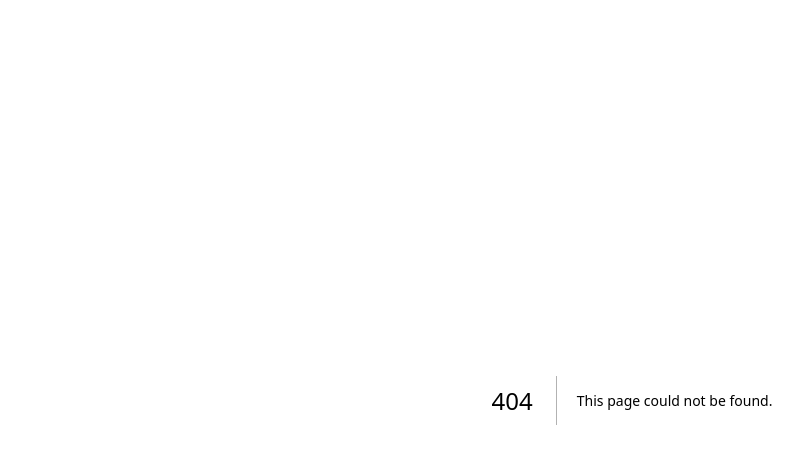
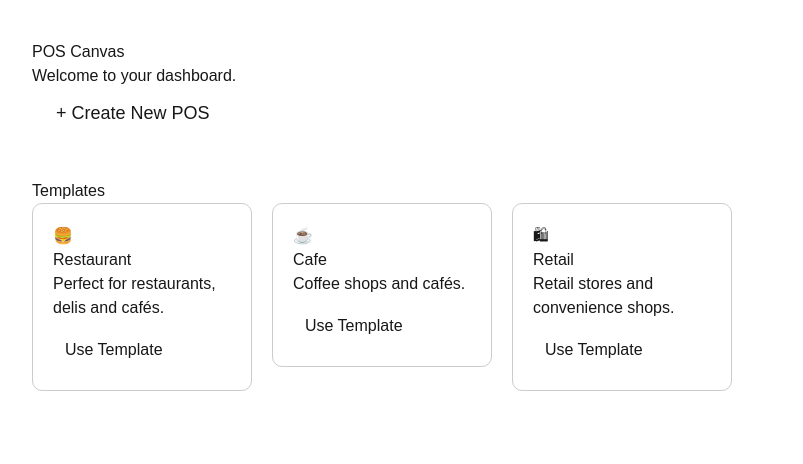
Before and after one commit to aasishjannuaj/pos-canvas, a Next.js app: page /dashboard in a window 1280 px wide. Before the commit this address had no page. Shown: the top 464 px of the page, without its empty margins (8-811 px from the left). Built offline with nearby package versions, Linux system fonts and the light colour scheme.

Commit message:
Refactor landing page into reusable components and add template structure

```diff
--- /dev/null
+++ b/app/dashboard/page.tsx
@@ -0,0 +1,44 @@
+import TemplateCard from "@/components/dashboard/TemplateCard";
+import { templates } from "@/data/templates";
+
+export default function DashboardPage() {
+  return (
+    <main
+      style={{
+        padding: "40px",
+        fontFamily: "Arial",
+      }}
+    >
+      <h1>POS Canvas</h1>
+
+      <p>Welcome to your dashboard.</p>
+
+      <button
+        style={{
+          padding: "12px 24px",
+          fontSize: "18px",
+          marginBottom: "40px",
+        }}
+      >
+        + Create New POS
+      </button>
+
+      <h2>Templates</h2>
+
+      <div
+        style={{
+          display: "flex",
+          gap: "20px",
+          flexWrap: "wrap",
+        }}
+      >
+        {templates.map((template) => (
+          <TemplateCard
+            key={template.id}
+            template={template}
+          />
+        ))}
+      </div>
+    </main>
+  );
+}
--- a/app/page.tsx
+++ b/app/page.tsx
@@ -1,65 +1,19 @@
-import Image from "next/image";
+import Hero from "@/components/landing/Hero";
+import Templates from "@/components/landing/Templates";
+import HowItWorks from "@/components/landing/HowItWorks";
 
 export default function Home() {
   return (
-    <div className="flex flex-col flex-1 items-center justify-center bg-zinc-50 font-sans dark:bg-black">
-      <main className="flex flex-1 w-full max-w-3xl flex-col items-center justify-between py-32 px-16 bg-white dark:bg-black sm:items-start">
-        <Image
-          className="dark:invert"
-          src="/next.svg"
-          alt="Next.js logo"
-          width={100}
-          height={20}
-          priority
-        />
-        <div className="flex flex-col items-center gap-6 text-center sm:items-start sm:text-left">
-          <h1 className="max-w-xs text-3xl font-semibold leading-10 tracking-tight text-black dark:text-zinc-50">
-            To get started, edit the page.tsx file.
-          </h1>
-          <p className="max-w-md text-lg leading-8 text-zinc-600 dark:text-zinc-400">
-            Looking for a starting point or more instructions? Head over to{" "}
-            <a
-              href="https://vercel.com/templates?framework=next.js&utm_source=create-next-app&utm_medium=appdir-template-tw&utm_campaign=create-next-app"
-              className="font-medium text-zinc-950 dark:text-zinc-50"
-            >
-              Templates
-            </a>{" "}
-            or the{" "}
-            <a
-              href="https://nextjs.org/learn?utm_source=create-next-app&utm_medium=appdir-template-tw&utm_campaign=create-next-app"
-              className="font-medium text-zinc-950 dark:text-zinc-50"
-            >
-              Learning
-            </a>{" "}
-            center.
-          </p>
-        </div>
-        <div className="flex flex-col gap-4 text-base font-medium sm:flex-row">
-          <a
-            className="flex h-12 w-full items-center justify-center gap-2 rounded-full bg-foreground px-5 text-background transition-colors hover:bg-[#383838] dark:hover:bg-[#ccc] md:w-[158px]"
-            href="https://vercel.com/new?utm_source=create-next-app&utm_medium=appdir-template-tw&utm_campaign=create-next-app"
-            target="_blank"
-            rel="noopener noreferrer"
-          >
-            <Image
-              className="dark:invert"
-              src="/vercel.svg"
-              alt="Vercel logomark"
-              width={16}
-              height={16}
-            />
-            Deploy Now
-          </a>
-          <a
-            className="flex h-12 w-full items-center justify-center rounded-full border border-solid border-black/[.08] px-5 transition-colors hover:border-transparent hover:bg-black/[.04] dark:border-white/[.145] dark:hover:bg-[#1a1a1a] md:w-[158px]"
-            href="https://nextjs.org/docs?utm_source=create-next-app&utm_medium=appdir-template-tw&utm_campaign=create-next-app"
-            target="_blank"
-            rel="noopener noreferrer"
-          >
-            Documentation
-          </a>
-        </div>
-      </main>
-    </div>
+    <main
+      style={{
+        minHeight: "100vh",
+        fontFamily: "Arial, sans-serif",
+        padding: "40px",
+      }}
+    >
+      <Hero />
+      <Templates />
+      <HowItWorks />
+    </main>
   );
 }
--- /dev/null
+++ b/components/dashboard/TemplateCard.tsx
@@ -0,0 +1,43 @@
+import Link from "next/link";
+import { Template } from "@/data/templates";
+
+interface Props {
+  template: Template;
+}
+
+export default function TemplateCard({ template }: Props) {
+  return (
+    <Link
+      href={template.route}
+      style={{
+        textDecoration: "none",
+        color: "inherit",
+      }}
+    >
+      <div
+        style={{
+          border: "1px solid #ccc",
+          borderRadius: "10px",
+          padding: "20px",
+          width: "220px",
+          cursor: "pointer",
+        }}
+      >
+        <h2>{template.icon}</h2>
+
+        <h3>{template.name}</h3>
+
+        <p>{template.description}</p>
+
+        <button
+          style={{
+            marginTop: "10px",
+            padding: "8px 12px",
+          }}
+        >
+          Use Template
+        </button>
+      </div>
+    </Link>
+  );
+}
--- /dev/null
+++ b/components/landing/Hero.tsx
@@ -0,0 +1,49 @@
+export default function Hero() {
+    return (
+      <section
+        style={{
+          textAlign: "center",
+          padding: "80px 20px",
+        }}
+      >
+        <h1
+          style={{
+            fontSize: "56px",
+            marginBottom: "20px",
+          }}
+        >
+          POS Canvas
+        </h1>
+
+        <h2
+          style={{
+            fontSize: "32px",
+            fontWeight: "normal",
+          }}
+        >
+          Build your own POS system without coding
+        </h2>
+
+        <p
+          style={{
+            fontSize: "20px",
+            marginTop: "20px",
+          }}
+        >
+          Choose a template, customize your business,
+          and download your own POS app.
+        </p>
+
+        <button
+          style={{
+            marginTop: "30px",
+            padding: "15px 30px",
+            fontSize: "18px",
+            cursor: "pointer",
+          }}
+        >
+          Start Building
+        </button>
+      </section>
+    );
+  }
--- /dev/null
+++ b/components/landing/HowItWorks.tsx
@@ -0,0 +1,26 @@
+export default function HowItWorks() {
+    return (
+      <section
+        style={{
+          marginTop: "80px",
+          textAlign: "center",
+        }}
+      >
+        <h2>
+          How It Works
+        </h2>
+
+        <p>
+          1. Choose a template
+        </p>
+
+        <p>
+          2. Customize your POS
+        </p>
+
+        <p>
+          3. Download your app
+        </p>
+      </section>
+    );
+  }
--- /dev/null
+++ b/components/landing/TemplateCard.tsx
@@ -0,0 +1,28 @@
+export default function TemplateCard({
+    icon,
+    title,
+  }: {
+    icon: string;
+    title: string;
+  }) {
+    return (
+      <div
+        style={{
+          border: "1px solid #ddd",
+          borderRadius: "12px",
+          padding: "30px",
+          width: "220px",
+          textAlign: "center",
+        }}
+      >
+        <h1>{icon}</h1>
+
+        <h3>{title}</h3>
+
+        <button>
+          View Template
+        </button>
+
+      </div>
+    );
+  }
--- /dev/null
+++ b/components/landing/Templates.tsx
@@ -0,0 +1,45 @@
+import TemplateCard from "./TemplateCard";
+
+export default function Templates() {
+  return (
+    <section>
+      <h2
+        style={{
+          textAlign: "center",
+          marginBottom: "30px",
+        }}
+      >
+        Popular Templates
+      </h2>
+
+      <div
+        style={{
+          display: "flex",
+          justifyContent: "center",
+          gap: "20px",
+          flexWrap: "wrap",
+        }}
+      >
+        <TemplateCard
+          icon="🍔"
+          title="Restaurant"
+        />
+
+        <TemplateCard
+          icon="☕"
+          title="Cafe"
+        />
+
+        <TemplateCard
+          icon="🛍"
+          title="Retail"
+        />
+
+        <TemplateCard
+          icon="🍺"
+          title="Liquor Store"
+        />
+      </div>
+    </section>
+  );
+}
--- /dev/null
+++ b/data/templates.ts
@@ -0,0 +1,31 @@
+export interface Template {
+    id: string;
+    name: string;
+    description: string;
+    icon: string;
+    route: string;
+  }
+
+  export const templates: Template[] = [
+    {
+      id: "restaurant",
+      name: "Restaurant",
+      description: "Perfect for restaurants, delis and cafés.",
+      icon: "🍔",
+      route: "/pos",
+    },
+    {
+      id: "cafe",
+      name: "Cafe",
+      description: "Coffee shops and cafés.",
+      icon: "☕",
+      route: "#",
+    },
+    {
+      id: "retail",
+      name: "Retail",
+      description: "Retail stores and convenience shops.",
+      icon: "🛍",
+      route: "#",
+    },
+  ];
```
